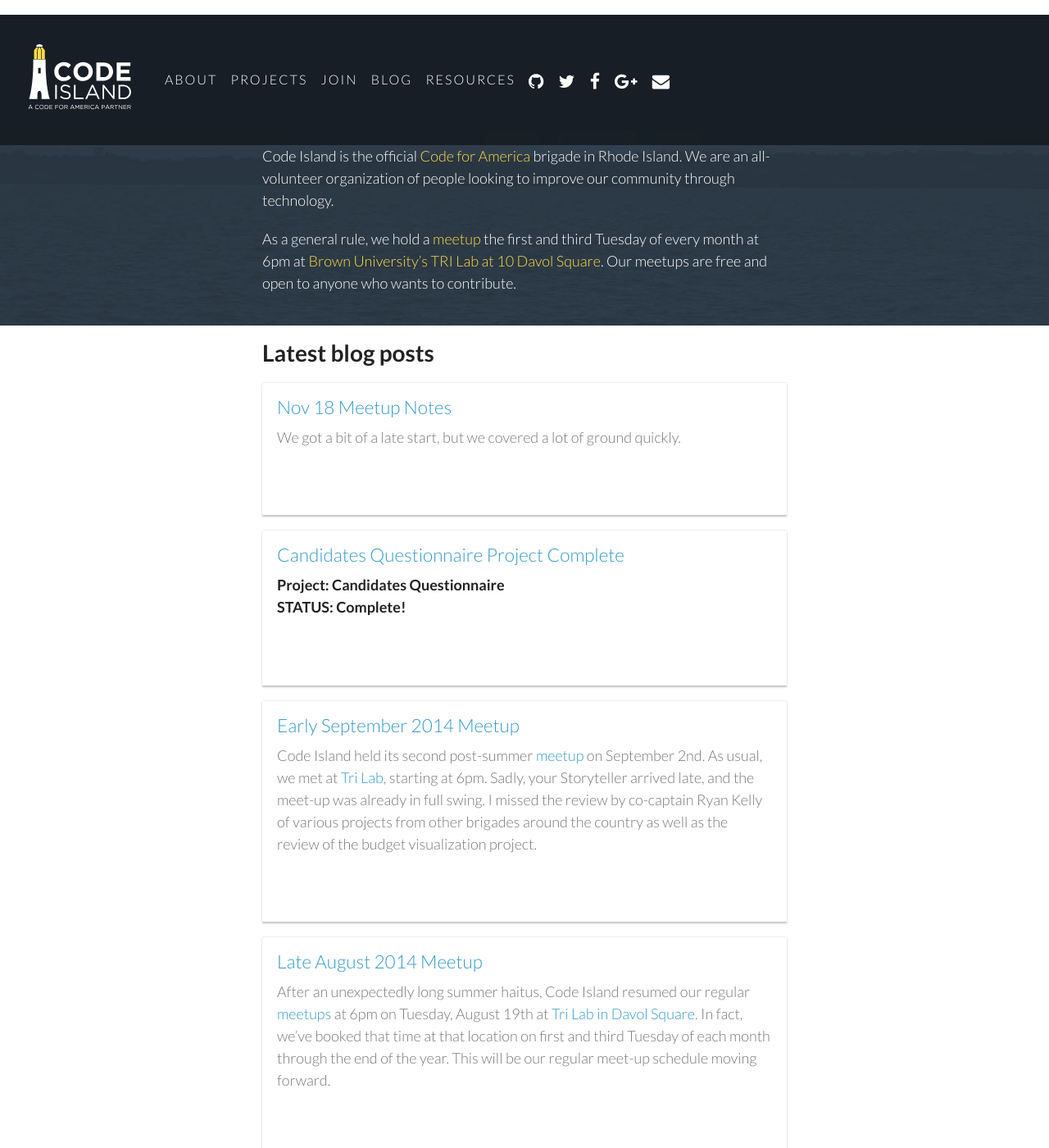
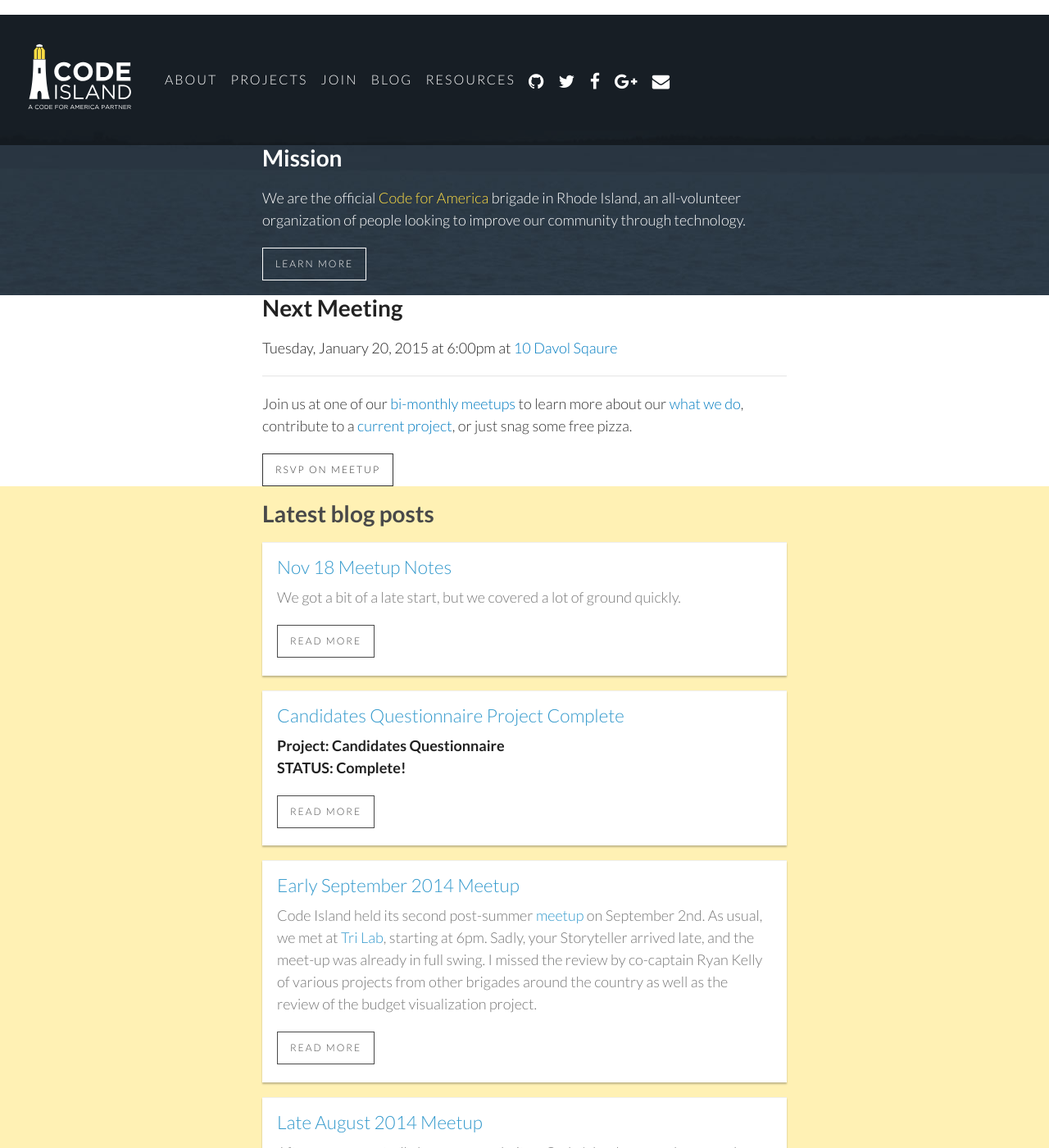
Before and after one commit to codeisland/codeisland.github.io, a Jekyll site: the page built from index.html, in a window 1280 px wide and 1400 px high. Shown: the whole window at 82% size. Built offline with Jekyll 4.4.1, drawn with Linux system fonts in a browser that asks for light colours; nearby versions of some CDN libraries; comment, search, counter and statistics services are not loaded; some of the changed text lies outside the part shown.

Commit message:
Home Page - style, sections, layout, content

```diff
--- a/_layouts/home.html
+++ b/_layouts/home.html
@@ -1,30 +1,27 @@
 <!DOCTYPE html>
 <html>
 
+	<!-- HEAD -->
 	{% include head.html %}
-
 
 	<body id="page" class="{{ page.body-class }} no-js">
 
+		<!-- HEADER -->
 		{% include header.html %}
 
-	  <div class="hero">
+		<!-- Mission -->
+		<div class="section hero">
 			<div class="site-width">
-	      <p>
-	        Code Island is the official <a href="http://codeforamerica.org/">Code for America</a> brigade in Rhode Island. We are an all-volunteer organization of people looking to improve our community through technology.
+				<div >
+					<h1>Mission</h1>
+					<p class="large">
+						We are the official <a href="http://codeforamerica.org/">Code for America</a> brigade in Rhode Island, an all-volunteer organization of people looking to improve our community through technology.
 					</p>
-	      <p>
-	        As a general rule, we hold a <a href="http://www.meetup.com/Rhode-Island-Code-for-America-Brigade/">meetup</a> the first and third Tuesday of every month at 6pm at <a href="https://www.google.com/maps/place/10+Davol+Square,+Providence,+RI+02903/@41.824152,-71.4398007,13z/data=!4m2!3m1!1s0x89e4456a8646dbf1:0x2259e0f433c149cf?hl=en">Brown University&rsquo;s TRI Lab at 10 Davol Square</a>. Our meetups are free and open to anyone who wants to contribute.
-	      </p>
+					<a class="btn" href="/about/">Learn More</a>
+				</div>
 			</div>
 		</div>
 
-    <main>
-
-      {{ content }}
-					<a class="btn" href="/about/">Learn More</a>
-
-    	<div class="twitter-timeline">
 		<!-- Meeting -->
 		<div class="section meeting">
 			{% include nextmeeting.html %}
@@ -40,10 +37,17 @@
 
 		</main>
 
+		<!-- Twitter -->
+		<div class="section twitter">
+			<div class="twitter-timeline">
 				{% include twitter.html %}
 			</div>
+		</div>
 
-    </main>
+		<!-- FOOTER -->
+		<div class="section footer">
+			{% include footer.html %}
+		</div>
 
 	<!-- FOOT -->
 	{% include foot.html %}
```
Lines whose indentation alone changed are shown as unchanged.
